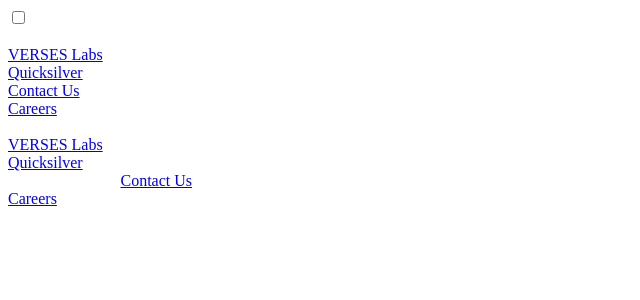
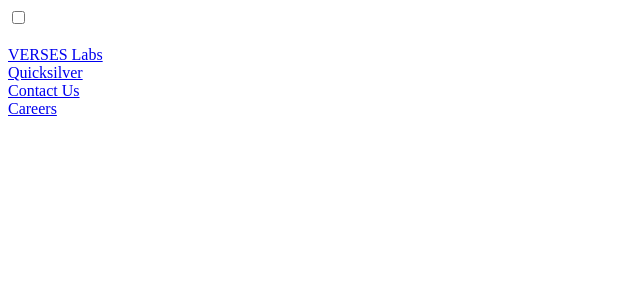
Before and after one commit to andreanthony/andreanthony.github.io, a Jekyll site: the page verses.html, which Jekyll copies as it is, in a window 1280 px wide. Shown: the top 300 px of the page, without its empty margins (0-640 px from the left). Built offline with Jekyll 4.4.1, drawn with Linux system fonts in a browser that asks for light colours; a style sheet for code colours, icons or effects is not loaded.

Commit message:
Update verses.html

```diff
--- a/verses.html
+++ b/verses.html
@@ -43,30 +43,7 @@
         <div class="header-inner" id="yui_3_17_2_1_1598667969372_1759">
           <label for="mobileNavToggle" class="mobile-nav-toggle-label show-on-scroll-mobile" id="yui_3_17_2_1_1598667969372_1758"><div class="top-bar"></div><div class="middle-bar" id="yui_3_17_2_1_1598667969372_1757"></div><div class="bottom-bar" id="yui_3_17_2_1_1598667969372_1761"></div></label>
           <div id="headerNav" class="tmpl-loading positioned" style="margin-left: 0px;">
-  <div id="mainNavWrapper" class="nav-wrapper desktop-nav-wrapper show-on-scroll">
-    <nav id="mainNavigation" data-content-field="navigation">
-              <div class="index base active">
-                <a href="/">
-                  VERSES Labs
-                </a>
-              </div>
-              <div class="index" style="margin-right: 112.5px;">
-                <a href="/quicksilver">
-                  Quicksilver
-                </a>
-              </div>
-            <div class="collection" style="margin-left: 112.5px;">
-              <a href="/contact-us">
-                Contact Us
-              </a>
-            </div>
-              <div class="index">
-                <a href="/careers">
-                  Careers
-                </a>
-              </div>
-    </nav>
-  </div>
+
   <style>.mobile-nav-toggle-label { display: inline-block; }</style>
 </div>
         </div>
```
